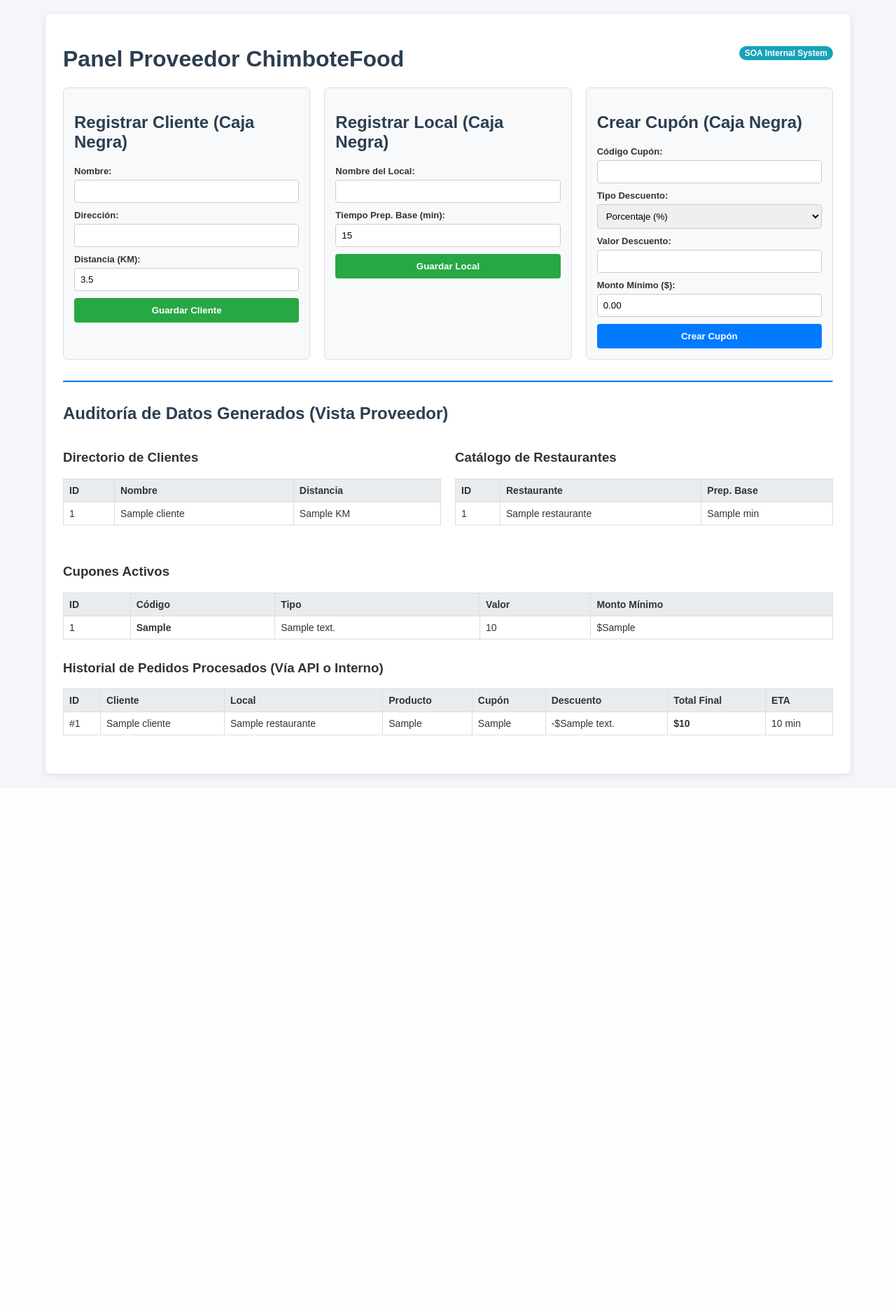
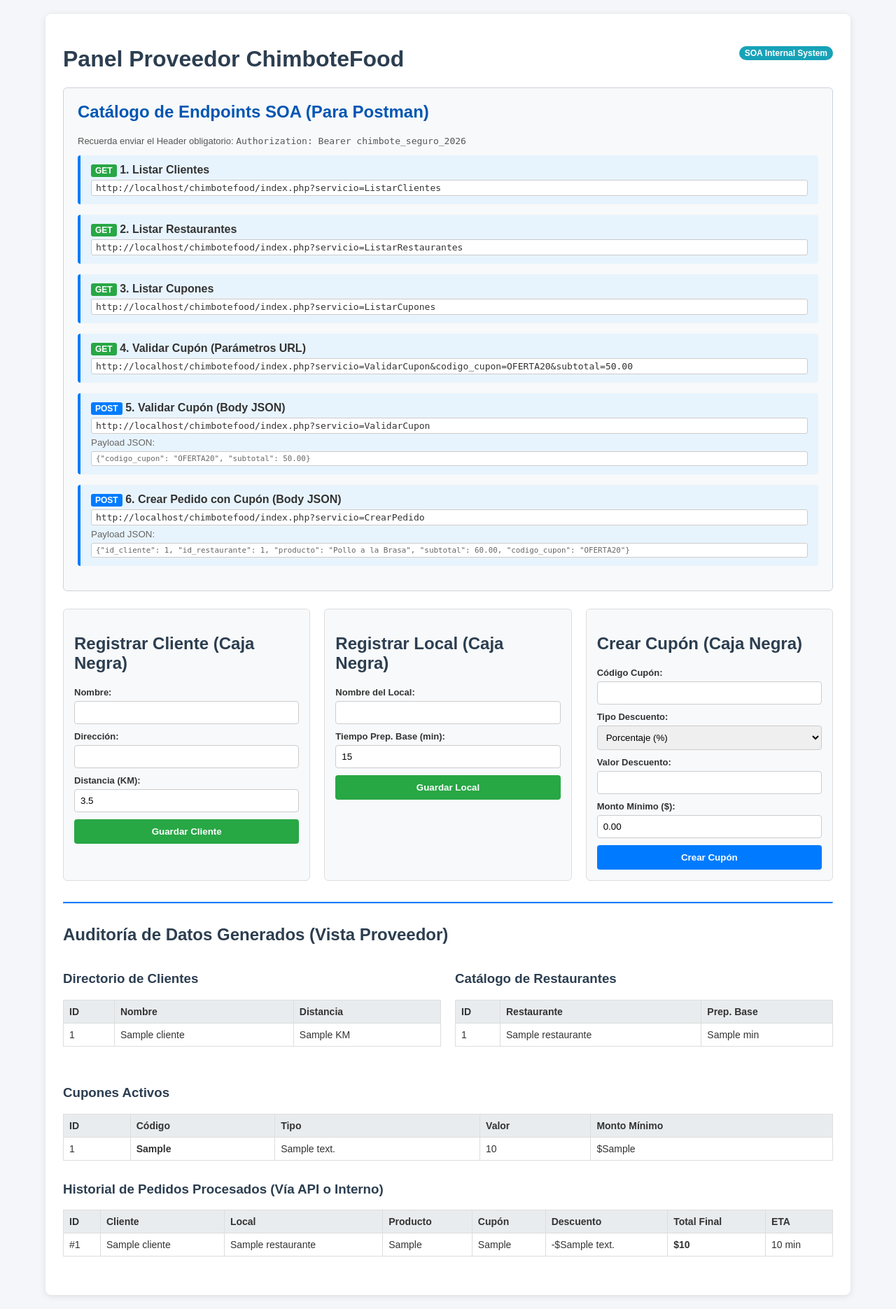
Before and after one commit to leonardo-tavera-anton/chimbotefood, a PHP site: page /chimbotefood/ in a window 1280 px wide. Shown: the whole page at 70% size. Before the commit the page ends 1114 px from the top, so only its background shows below. Run offline with PHP 8.4, Linux system fonts and the light colour scheme; tables that the repository leaves empty or names only in its code hold one stand-in row (values such as "Sample post").

Commit message:
Update index.php

```diff
--- a/index.php
+++ b/index.php
@@ -1,3 +1,35 @@
+<!DOCTYPE html>
+<html lang="es">
+<head>
+    <meta charset="UTF-8">
+    <title>ChimboteFood SOA - Endpoints y Panel</title>
+    <style>
+        body { font-family: Arial, sans-serif; background: #f4f6f9; margin: 20px; color: #333; }
+        .container { max-width: 1100px; margin: 0 auto; background: #fff; padding: 25px; border-radius: 8px; box-shadow: 0 2px 10px rgba(0,0,0,0.1); }
+        h1, h2, h3 { color: #2c3e50; }
+        .endpoint-box { background: #e8f4fd; border-left: 4px solid #007bff; padding: 12px 15px; margin-bottom: 15px; border-radius: 4px; }
+        .endpoint-box code { background: #fff; padding: 3px 6px; border-radius: 3px; border: 1px solid #ccc; font-family: monospace; display: inline-block; margin-top: 5px; width: 100%; box-sizing: border-box; }
+        .method { font-weight: bold; padding: 2px 6px; border-radius: 3px; font-size: 12px; color: #fff; }
+        .get { background: #28a745; }
+        .post { background: #007bff; }
+        .alert-success { background: #d4edda; color: #155724; padding: 10px; border-radius: 4px; margin-bottom: 15px; }
+        .alert-error { background: #f8d7da; color: #721c24; padding: 10px; border-radius: 4px; margin-bottom: 15px; }
+        .grid { display: flex; gap: 20px; margin-bottom: 25px; }
+        .card { flex: 1; background: #f8f9fa; padding: 15px; border-radius: 6px; border: 1px solid #ddd; }
+        .form-group { margin-bottom: 10px; }
+        label { display: block; font-weight: bold; margin-bottom: 5px; font-size: 13px; }
+        input, select { width: 100%; padding: 8px; box-sizing: border-box; border: 1px solid #ccc; border-radius: 4px; }
+        button { background: #28a745; color: white; border: none; padding: 10px; width: 100%; border-radius: 4px; cursor: pointer; font-weight: bold; }
+        button:hover { background: #218838; }
+        .btn-blue { background: #007bff; }
+        .btn-blue:hover { background: #0069d9; }
+        table { width: 100%; border-collapse: collapse; margin-top: 10px; margin-bottom: 30px; font-size: 14px; }
+        th, td { border: 1px solid #ddd; padding: 8px; text-align: left; }
+        th { background: #e9ecef; }
+        .soa-badge { background: #17a2b8; color: white; padding: 3px 8px; border-radius: 12px; font-size: 12px; float: right; }
+    </style>
+</head>
+<body>
 <?php
 $host = "localhost";
 $user = "root";
@@ -7,7 +39,7 @@ $dbname = "restaurante_db";
 $conexion = new mysqli($host, $user, $password, $dbname);
 
 if ($conexion->connect_error) {
-    die(json_encode(["status" => "error", "message" => "Error de conexión: " . $conexion->connect_error]));
+    die("<div class='container'><div class='alert-error'>Error de conexión: " . $conexion->connect_error . "</div></div>");
 }
 $conexion->set_charset("utf8mb4");
 
@@ -17,8 +49,6 @@ $conexion->set_charset("utf8mb4");
 if (isset($_GET['servicio'])) {
     header('Content-Type: application/json; charset=utf-8');
 
-    // --- MINI RETO: AUTENTICACIÓN Y AUTORIZACIÓN ---
-    // Simulación de seguridad: Solo consumidores identificados pueden acceder.
     $headers = apache_request_headers();
     $token = $headers['Authorization'] ?? '';
 
@@ -30,7 +60,6 @@ if (isset($_GET['servicio'])) {
         ]);
         exit();
     }
-    // -----------------------------------------------
 
     $servicio = $_GET['servicio'];
     $input = json_decode(file_get_contents('php://input'), true) ?? $_POST;
@@ -51,6 +80,48 @@ if (isset($_GET['servicio'])) {
             echo json_encode($res->fetch_all(MYSQLI_ASSOC));
             exit();
 
+        case 'ValidarCupon':
+            $codigo = strtoupper(trim($input['codigo_cupon'] ?? $_GET['codigo_cupon'] ?? ''));
+            $subtotal = (float)($input['subtotal'] ?? $_GET['subtotal'] ?? 0);
+
+            if (empty($codigo)) {
+                echo json_encode(["status" => "error", "message" => "Debe proporcionar un código de cupón."]);
+                exit();
+            }
+
+            $stmt = $conexion->prepare("SELECT * FROM cupones WHERE codigo = ? AND activo = 1");
+            $stmt->bind_param("s", $codigo);
+            $stmt->execute();
+            $resultado = $stmt->get_result();
+
+            if ($resultado->num_rows === 0) {
+                echo json_encode(["status" => "error", "message" => "El cupón no existe o está inactivo."]);
+                exit();
+            }
+
+            $cup = $resultado->fetch_assoc();
+            if ($subtotal < (float)$cup['monto_minimo']) {
+                echo json_encode([
+                    "status" => "error",
+                    "message" => "El subtotal no cumple con el monto mínimo requerido de $" . $cup['monto_minimo']
+                ]);
+                exit();
+            }
+
+            $descuento = ($cup['tipo_descuento'] === 'porcentaje')
+                ? $subtotal * ((float)$cup['valor_descuento'] / 100)
+                : (float)$cup['valor_descuento'];
+
+            echo json_encode([
+                "status" => "success",
+                "message" => "Cupón aplicado correctamente",
+                "codigo" => $cup['codigo'],
+                "tipo" => $cup['tipo_descuento'],
+                "descuento_calculado" => $descuento,
+                "nuevo_total_estimado" => max(0, $subtotal - $descuento)
+            ]);
+            exit();
+
         case 'CrearPedido':
             $id_cliente = (int)($input['id_cliente'] ?? 0);
             $id_restaurante = (int)($input['id_restaurante'] ?? 0);
@@ -59,7 +130,6 @@ if (isset($_GET['servicio'])) {
             $codigo_cupon = strtoupper(trim($input['codigo_cupon'] ?? ''));
 
             if ($id_cliente > 0 && $id_restaurante > 0 && $subtotal > 0) {
-                // Lógica de "Caja Negra" (El consumidor no ve cómo se calcula el ETA o el descuento)
                 $cli = $conexion->query("SELECT distancia_km FROM clientes WHERE id_cliente = $id_cliente")->fetch_assoc();
                 $rest = $conexion->query("SELECT tiempo_preparacion_base FROM restaurantes WHERE id_restaurante = $id_restaurante")->fetch_assoc();
 
@@ -78,11 +148,11 @@ if (isset($_GET['servicio'])) {
 
                     if ($res_c->num_rows > 0) {
                         $cup = $res_c->fetch_assoc();
-                        if ($subtotal >= $cup['monto_minimo']) {
+                        if ($subtotal >= (float)$cup['monto_minimo']) {
                             $cupon_aplicado = $cup['codigo'];
                             $descuento = ($cup['tipo_descuento'] === 'porcentaje')
-                                ? $subtotal * ($cup['valor_descuento'] / 100)
-                                : $cup['valor_descuento'];
+                                ? $subtotal * ((float)$cup['valor_descuento'] / 100)
+                                : (float)$cup['valor_descuento'];
                         }
                     }
                 }
@@ -93,7 +163,14 @@ if (isset($_GET['servicio'])) {
                 $stmt->bind_param("iisdsddi", $id_cliente, $id_restaurante, $producto, $subtotal, $cupon_aplicado, $descuento, $monto_total, $eta_total);
 
                 if ($stmt->execute()) {
-                    echo json_encode(["status" => "success", "message" => "Pedido creado exitosamente", "id_pedido" => $stmt->insert_id, "eta_minutos" => $eta_total]);
+                    echo json_encode([
+                        "status" => "success",
+                        "message" => "Pedido y cupón procesados con éxito",
+                        "id_pedido" => $stmt->insert_id,
+                        "descuento_aplicado" => $descuento,
+                        "monto_final" => $monto_total,
+                        "eta_minutos" => $eta_total
+                    ]);
                 } else {
                     echo json_encode(["status" => "error", "message" => $conexion->error]);
                 }
@@ -109,7 +186,7 @@ if (isset($_GET['servicio'])) {
 }
 
 // =================================================================
-// 2. CAPA VISUAL: DASHBOARD DE ADMINISTRACIÓN INTERNA
+// 2. CAPA VISUAL: DASHBOARD DE ADMINISTRACIÓN Y LISTA DE ENDPOINTS
 // =================================================================
 $mensaje = "";
 $error = "";
@@ -161,35 +238,49 @@ $restaurantes_list = $conexion->query("SELECT * FROM restaurantes ORDER BY id_re
 $cupones_list = $conexion->query("SELECT * FROM cupones ORDER BY id_cupon DESC");
 $pedidos_list = $conexion->query("SELECT p.*, c.nombre_cliente, r.nombre_restaurante FROM pedidos p JOIN clientes c ON p.id_cliente = c.id_cliente JOIN restaurantes r ON p.id_restaurante = r.id_restaurante ORDER BY p.id_pedido DESC");
 ?>
-<!DOCTYPE html>
-<html lang="es">
-<head>
-    <meta charset="UTF-8">
-    <title>ChimboteFood SOA - Panel Administrativo</title>
-    <style>
-        body { font-family: Arial, sans-serif; background: #f4f6f9; margin: 20px; color: #333; }
-        .container { max-width: 1100px; margin: 0 auto; background: #fff; padding: 25px; border-radius: 8px; box-shadow: 0 2px 10px rgba(0,0,0,0.1); }
-        h1, h2 { color: #2c3e50; }
-        .alert-success { background: #d4edda; color: #155724; padding: 10px; border-radius: 4px; margin-bottom: 15px; }
-        .alert-error { background: #f8d7da; color: #721c24; padding: 10px; border-radius: 4px; margin-bottom: 15px; }
-        .grid { display: flex; gap: 20px; margin-bottom: 25px; }
-        .card { flex: 1; background: #f8f9fa; padding: 15px; border-radius: 6px; border: 1px solid #ddd; }
-        .form-group { margin-bottom: 10px; }
-        label { display: block; font-weight: bold; margin-bottom: 5px; font-size: 13px; }
-        input, select { width: 100%; padding: 8px; box-sizing: border-box; border: 1px solid #ccc; border-radius: 4px; }
-        button { background: #28a745; color: white; border: none; padding: 10px; width: 100%; border-radius: 4px; cursor: pointer; font-weight: bold; }
-        button:hover { background: #218838; }
-        .btn-blue { background: #007bff; }
-        .btn-blue:hover { background: #0069d9; }
-        table { width: 100%; border-collapse: collapse; margin-top: 10px; margin-bottom: 30px; font-size: 14px; }
-        th, td { border: 1px solid #ddd; padding: 8px; text-align: left; }
-        th { background: #e9ecef; }
-        .soa-badge { background: #17a2b8; color: white; padding: 3px 8px; border-radius: 12px; font-size: 12px; float: right; }
-    </style>
-</head>
-<body>
+
 <div class="container">
     <h1>Panel Proveedor ChimboteFood <span class="soa-badge">SOA Internal System</span></h1>
+
+    <!-- SECCIÓN VISIBLE DE ENDPOINTS PARA POSTMAN -->
+    <div style="background: #f8f9fa; border: 1px solid #cbd3da; padding: 20px; border-radius: 6px; margin-bottom: 25px;">
+        <h2 style="margin-top: 0; color: #0056b3;">Catálogo de Endpoints SOA (Para Postman)</h2>
+        <p style="font-size: 13px; color: #555;">Recuerda enviar el Header obligatorio: <code>Authorization: Bearer chimbote_seguro_2026</code></p>
+
+        <div class="endpoint-box">
+            <span class="method get">GET</span> <strong>1. Listar Clientes</strong>
+            <code>http://localhost/chimbotefood/index.php?servicio=ListarClientes</code>
+        </div>
+
+        <div class="endpoint-box">
+            <span class="method get">GET</span> <strong>2. Listar Restaurantes</strong>
+            <code>http://localhost/chimbotefood/index.php?servicio=ListarRestaurantes</code>
+        </div>
+
+        <div class="endpoint-box">
+            <span class="method get">GET</span> <strong>3. Listar Cupones</strong>
+            <code>http://localhost/chimbotefood/index.php?servicio=ListarCupones</code>
+        </div>
+
+        <div class="endpoint-box">
+            <span class="method get">GET</span> <strong>4. Validar Cupón (Parámetros URL)</strong>
+            <code>http://localhost/chimbotefood/index.php?servicio=ValidarCupon&codigo_cupon=OFERTA20&subtotal=50.00</code>
+        </div>
+
+        <div class="endpoint-box">
+            <span class="method post">POST</span> <strong>5. Validar Cupón (Body JSON)</strong>
+            <code>http://localhost/chimbotefood/index.php?servicio=ValidarCupon</code>
+            <small style="display:block; margin-top:5px; color:#666;">Payload JSON: <code>{"codigo_cupon": "OFERTA20", "subtotal": 50.00}</code></small>
+        </div>
+
+        <div class="endpoint-box">
+            <span class="method post">POST</span> <strong>6. Crear Pedido con Cupón (Body JSON)</strong>
+            <code>http://localhost/chimbotefood/index.php?servicio=CrearPedido</code>
+            <small style="display:block; margin-top:5px; color:#666;">Payload JSON: <code>{"id_cliente": 1, "id_restaurante": 1, "producto": "Pollo a la Brasa", "subtotal": 60.00, "codigo_cupon": "OFERTA20"}</code></small>
+        </div>
+    </div>
+    <!-- FIN DE LA SECCIÓN VISIBLE DE ENDPOINTS -->
+
     <?php if ($mensaje): ?><div class="alert-success"><?= $mensaje; ?></div><?php endif; ?>
     <?php if ($error): ?><div class="alert-error"><?= $error; ?></div><?php endif; ?>
 
```
